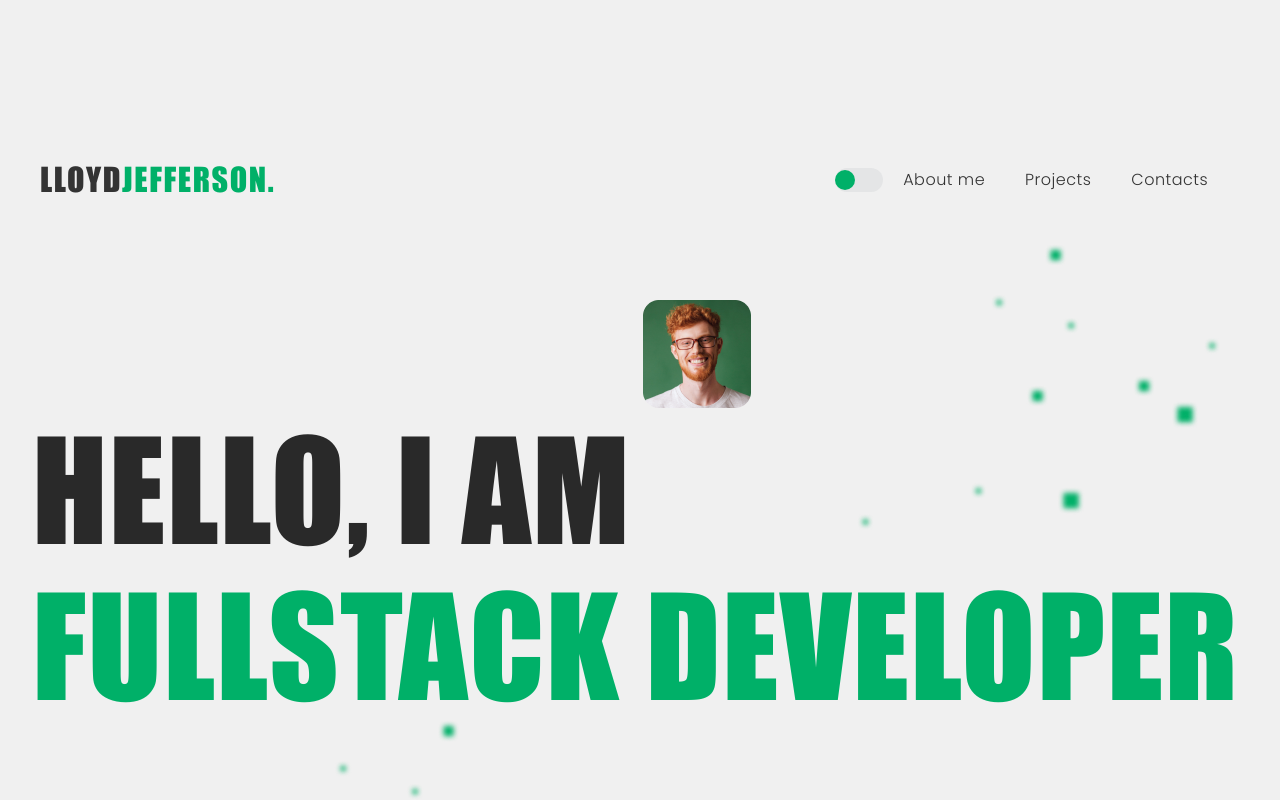
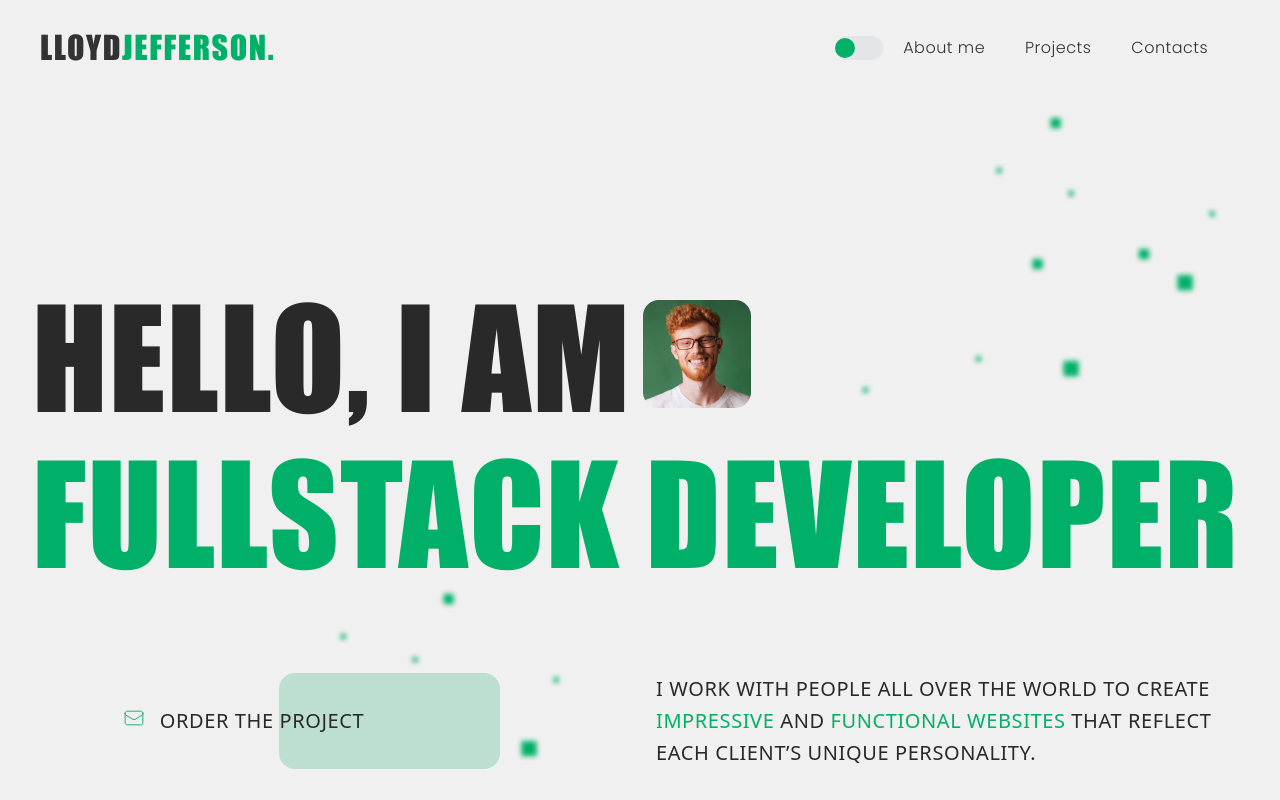
Before and after one commit to Iryna-Shenenko/Hermes, a website built with Vite: page src/index.html in a window 1280 px wide. Shown: the top 800 px of the page. Built offline with nearby package versions, Linux system fonts and the light colour scheme; no server answers; files whose address does not match are found by name; what accordion-js would draw is missing.

Commit message:
fixing header

```diff
--- a/src/css/header.css
+++ b/src/css/header.css
@@ -94,8 +94,7 @@ body.dark-theme .header {
   display: flex;
   align-items: center;
   justify-content: center;
-  padding-top: 20px;
-  padding-bottom: 20px;
+  padding:20px;
 }
 
 .header-menu {
@@ -198,7 +197,7 @@ body.dark-theme .header {
   height: 100%;
   overflow: auto;
   /* background-color: #fbfbfb; */
-  background-image: url(/img/header/top-header1x.png);
+  background-image: url(/img/header/top-header1x.png), url(/img/header/top-header2x.png);
   background-size: cover;
   background-repeat: no-repeat;
   padding: 20px;
@@ -266,7 +265,8 @@ body.dark-theme .header {
   }
 
   .container-header {
-    padding: 32px 0;
+    min-width: 768px;
+    padding:32px;
   }
 
   .menu-header {
@@ -296,4 +296,7 @@ body.dark-theme .header {
   .theme-switch__control {
     margin-left: 560px;
   }
+    .container-header {
+      min-width: 1280px;
+    }
 }
--- a/src/partials/header.html
+++ b/src/partials/header.html
@@ -1,5 +1,5 @@
 <header class="header">
-  <div class="container container-header">
+  <div class="container-header">
     <!--Menu-->
     <nav class="header-menu">
       <a class="logo-link" href="./index.html"
```
